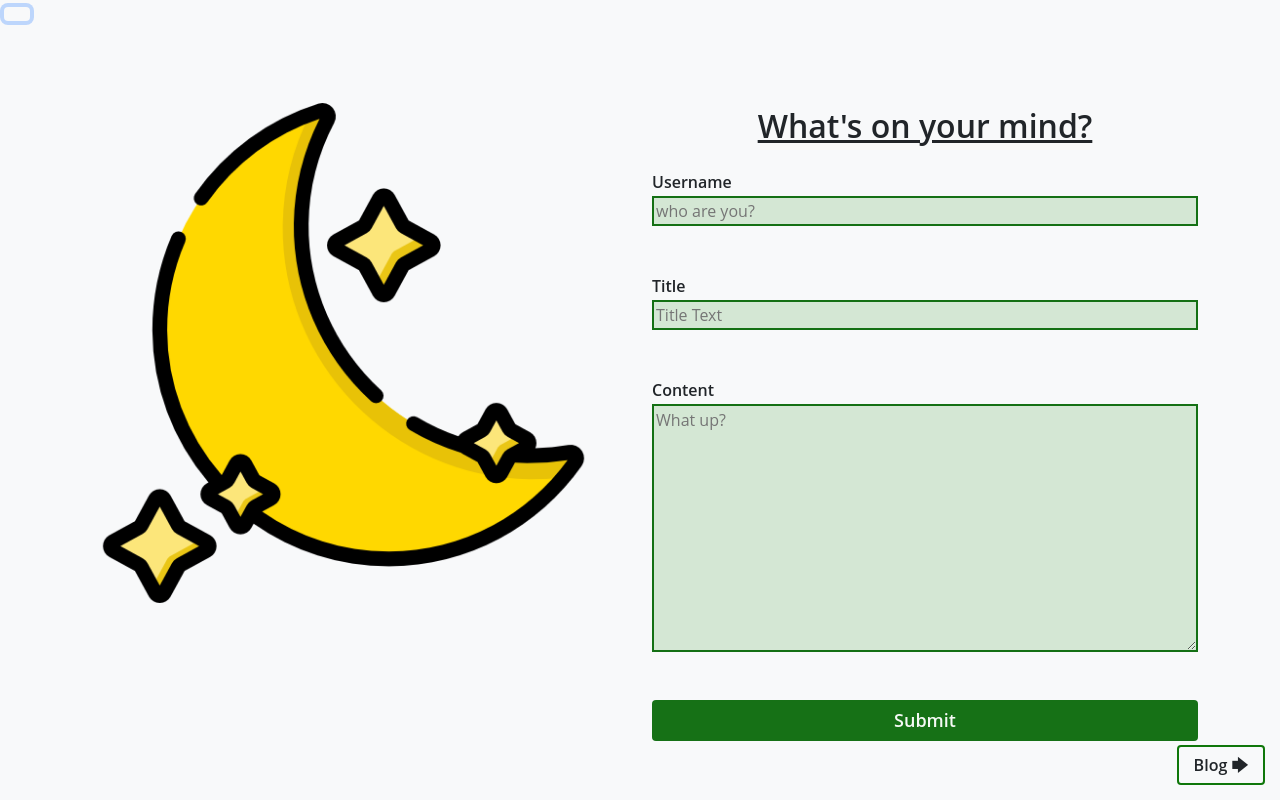
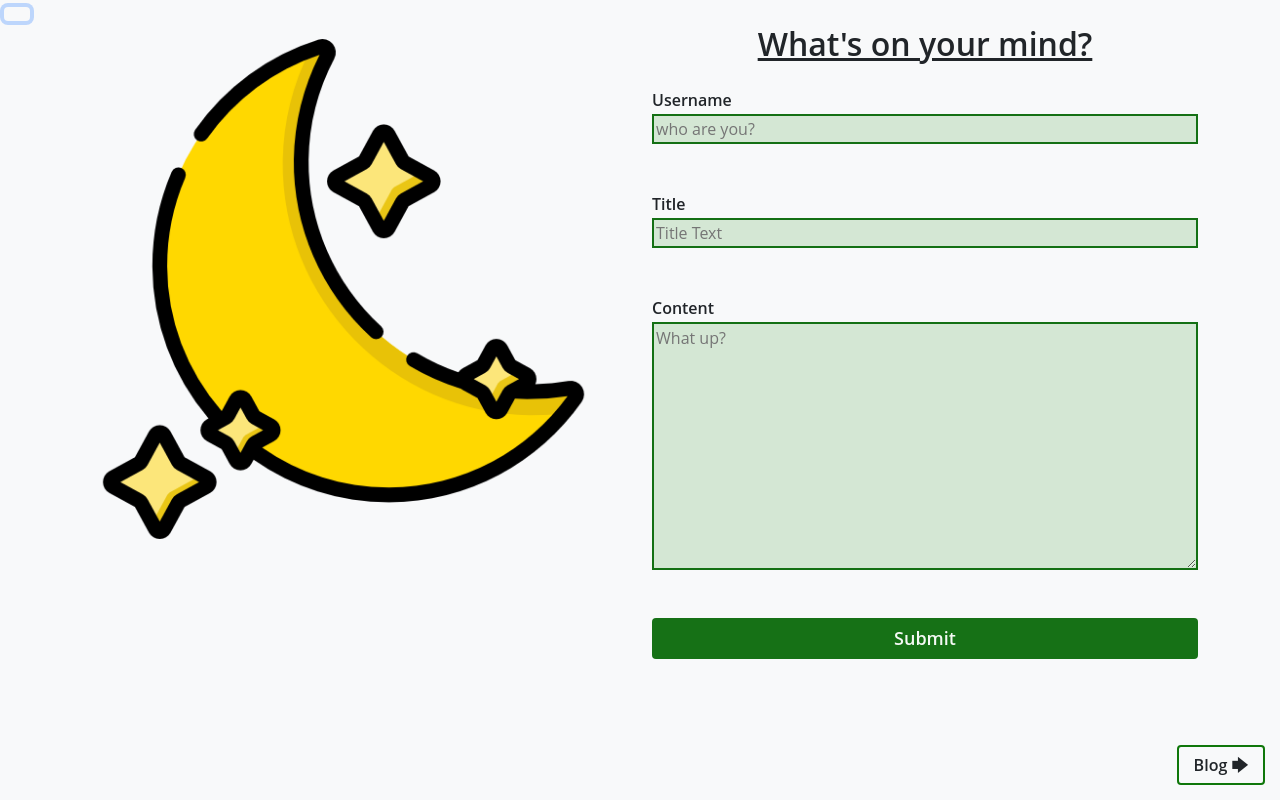
Before and after one commit to So-Emily/Personal-API-Blog, a website: page index.html in a window 1280 px wide. Both pictures are taken after a click on the button 17 px from the left and 13 px from the top of the page. Drawn offline with nearby package versions, Linux system fonts and the light colour scheme.

Commit message:
moving the icons around

```diff
--- a/assets/css/blog.css
+++ b/assets/css/blog.css
@@ -76,5 +76,5 @@ body {
 
 .light-mode-icon {
     max-width: 200px;
-    margin-top: 90%;
+    margin-top: 70%;
 }
--- a/assets/css/form.css
+++ b/assets/css/form.css
@@ -8,7 +8,7 @@ body {
 .form-title {
     font-weight: 600;
     font-size: 2em;
-    margin-top: 15%;
+
     margin-bottom: 20px;
     padding-bottom: 5px;
     color: #fff;
@@ -59,7 +59,7 @@ body {
 /* Assuming the parent container of .light-mode-icon is styled with display: flex; */
 .light-mode-icon {
     max-width: 750px;
-    padding-top: 7%;
+    padding-top: 2%;
     padding-left: 6%;
 }
 
```
Also changed, not shown: assets/images/website-blog.png (added), assets/images/website-form.png (added).
